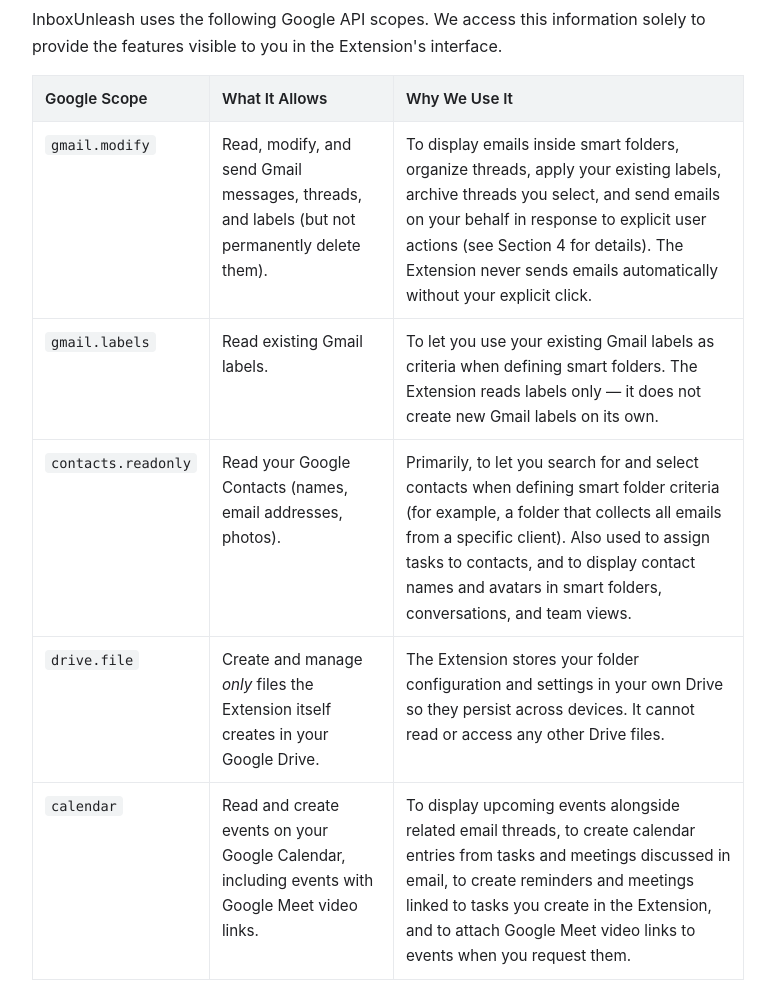
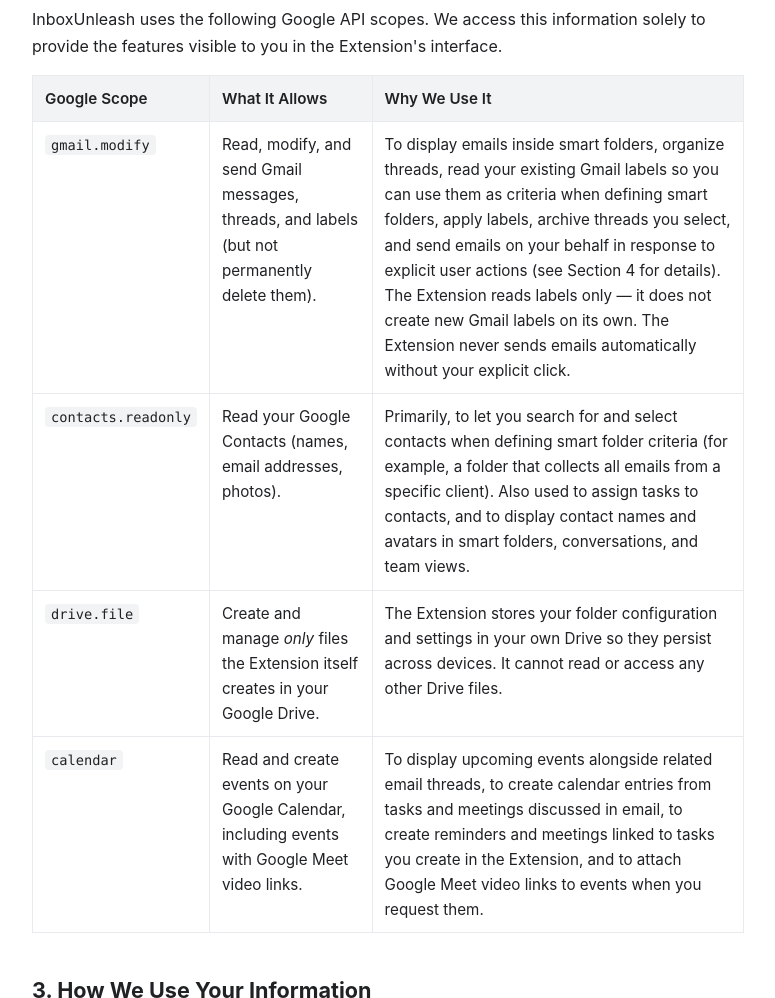
Before and after one commit to InboxUnleash/inboxunleash-legal, a plain HTML site: page privacy-policy.html in a window 1280 px wide. Shown: the part 880-1878 px from the top of the page, without its empty margins (252-1027 px from the left). Drawn offline with Linux system fonts and the light colour scheme.

Commit message:
privacy-policy.html

```diff
--- a/privacy-policy.html
+++ b/privacy-policy.html
@@ -99,7 +99,7 @@
 </div>
 
 <h1>Privacy Policy</h1>
-<p class="meta">Last updated: May 26, 2026</p>
+<p class="meta">Last updated: June 16, 2026</p>
 
 <p>
   This Privacy Policy describes how <strong>InboxUnleash</strong> (the "Extension", "we", "us") handles your information.
@@ -149,15 +149,11 @@
     <tr>
       <td><code>gmail.modify</code></td>
       <td>Read, modify, and send Gmail messages, threads, and labels (but not permanently delete them).</td>
-      <td>To display emails inside smart folders, organize threads, apply your existing labels, archive threads
-          you select, and send emails on your behalf in response to explicit user actions (see Section 4 for details).
-          The Extension never sends emails automatically without your explicit click.</td>
-    </tr>
-    <tr>
-      <td><code>gmail.labels</code></td>
-      <td>Read existing Gmail labels.</td>
-      <td>To let you use your existing Gmail labels as criteria when defining smart folders. The Extension reads
-          labels only — it does not create new Gmail labels on its own.</td>
+      <td>To display emails inside smart folders, organize threads, read your existing Gmail labels so you can use
+          them as criteria when defining smart folders, apply labels, archive threads you select, and send emails
+          on your behalf in response to explicit user actions (see Section 4 for details). The Extension reads
+          labels only — it does not create new Gmail labels on its own. The Extension never sends emails
+          automatically without your explicit click.</td>
     </tr>
     <tr>
       <td><code>contacts.readonly</code></td>
@@ -249,8 +245,10 @@
 <h2>5. Where Your Data Is Stored</h2>
 <ul>
   <li>
-    <strong>Locally in your browser:</strong> The Extension caches contacts, folder configurations, tasks, and
-    UI state in your browser's local storage. This data never leaves your device.
+    <strong>Locally in your browser:</strong> The Extension caches contacts, folder configurations, tasks,
+    UI state, and email metadata in your browser's local storage. Email metadata includes sender and
+    recipient addresses, subject lines, dates, and thread identifiers — but <em>not</em> the body content
+    of your emails. This data never leaves your device.
   </li>
   <li>
     <strong>In your own Google Drive:</strong> Smart folder definitions and settings are saved to a dedicated
```
